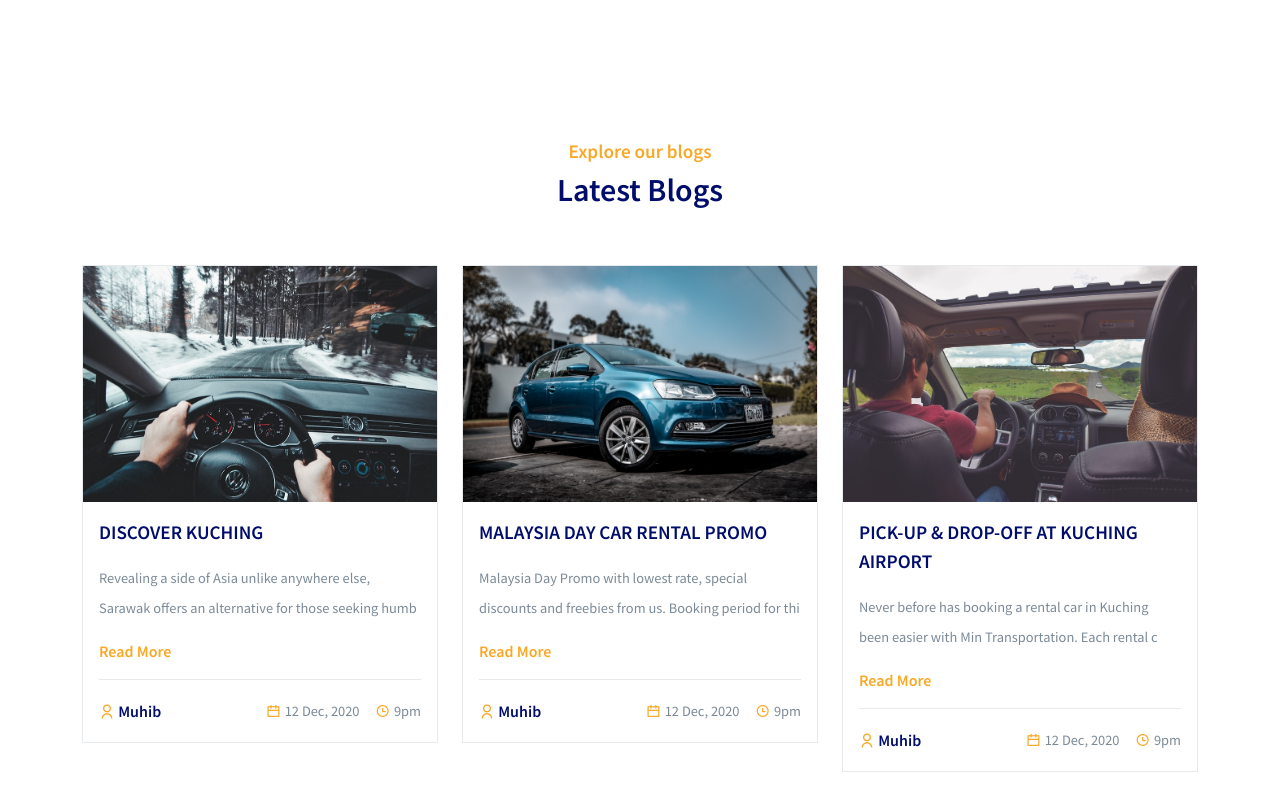
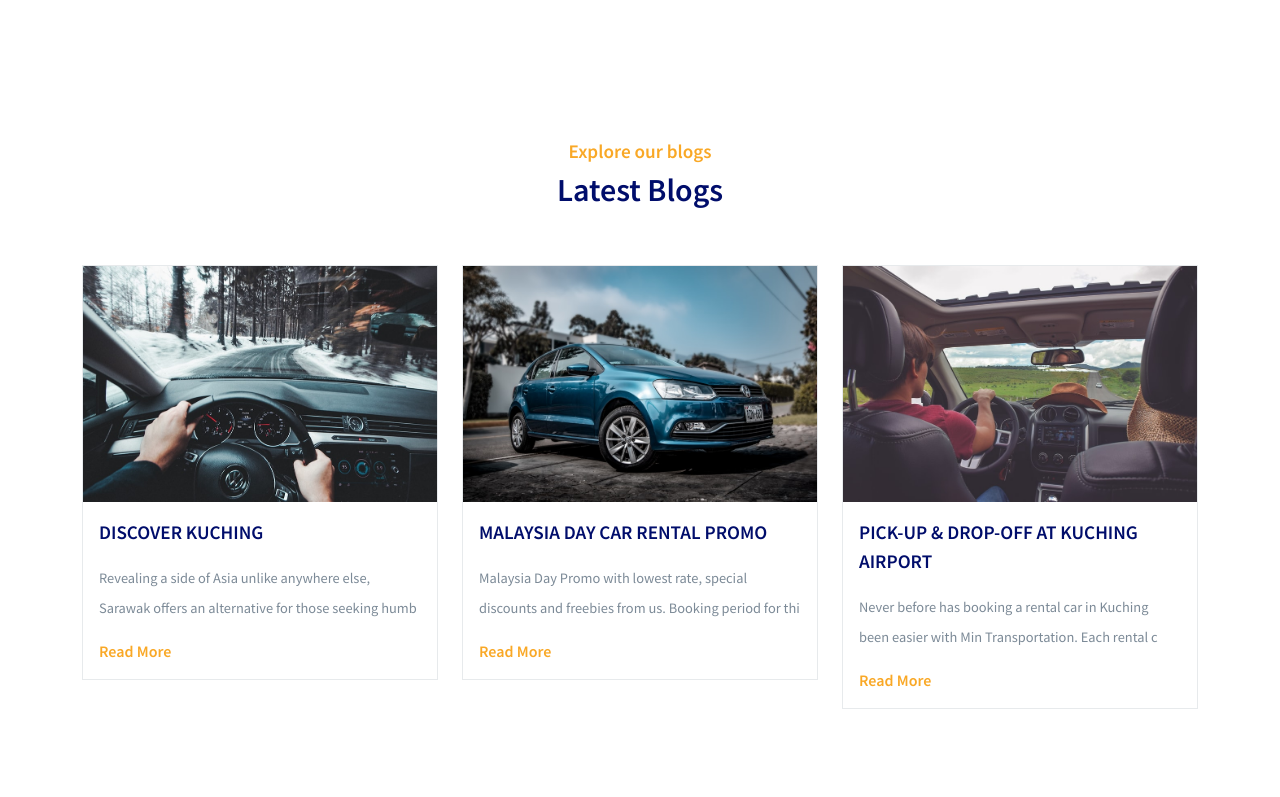
Before and after one commit to hong8955005/rental, a React (Create React App) app: page /home in a window 1280 px wide. Shown: the part 2000-2797 px from the top of the page. Built offline with nearby package versions, Linux system fonts and the light colour scheme.

Commit message:
Update BlogList.jsx

```diff
--- a/src/components/UI/BlogList.jsx
+++ b/src/components/UI/BlogList.jsx
@@ -35,7 +35,8 @@ const BlogItem = ({ item }) => {
             Read More
           </Link>
 
-          <div className="blog__time pt-3 mt-3 d-flex align-items-center justify-content-between">
+     {/* =============
+     <div className="blog__time pt-3 mt-3 d-flex align-items-center justify-content-between">
             <span className="blog__author">
               <i class="ri-user-line"></i> {author}
             </span>
@@ -50,6 +51,8 @@ const BlogItem = ({ item }) => {
               </span>
             </div>
           </div>
+       =========== */}
+
         </div>
       </div>
     </Col>
```
